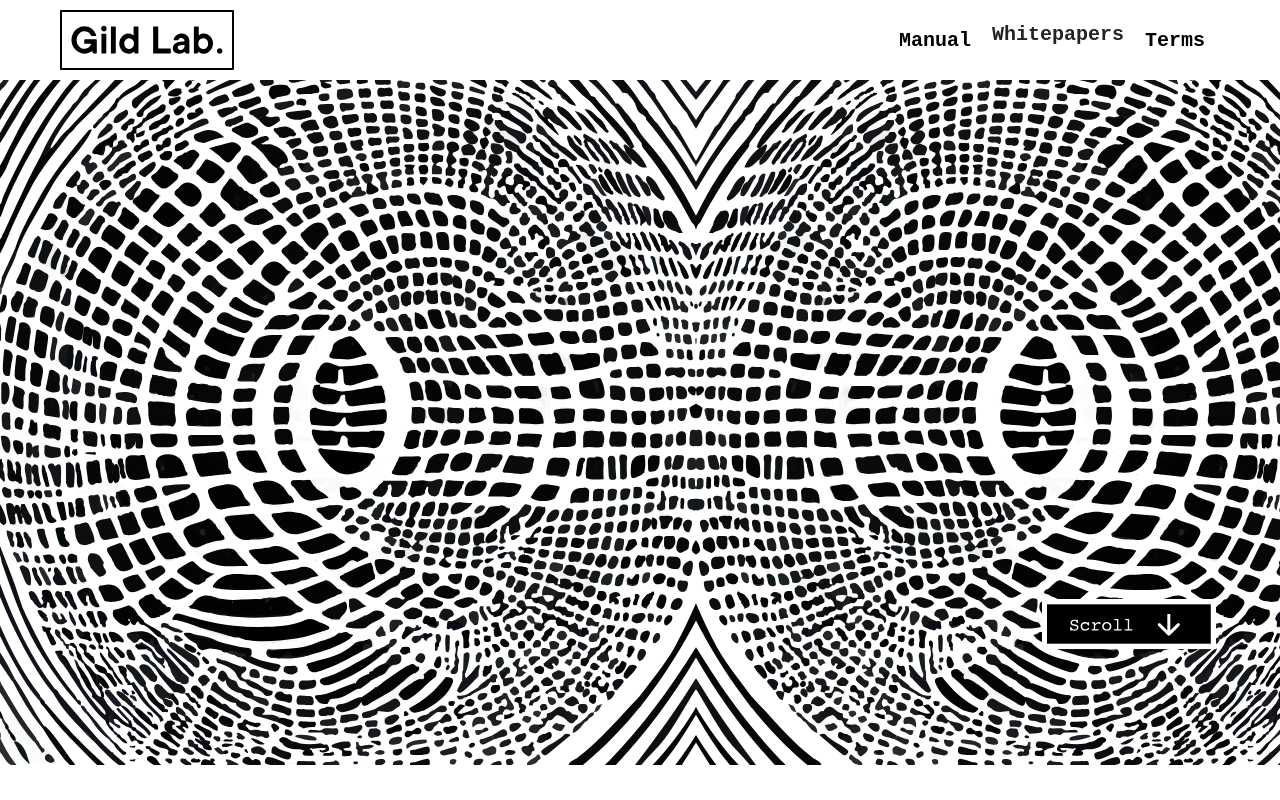
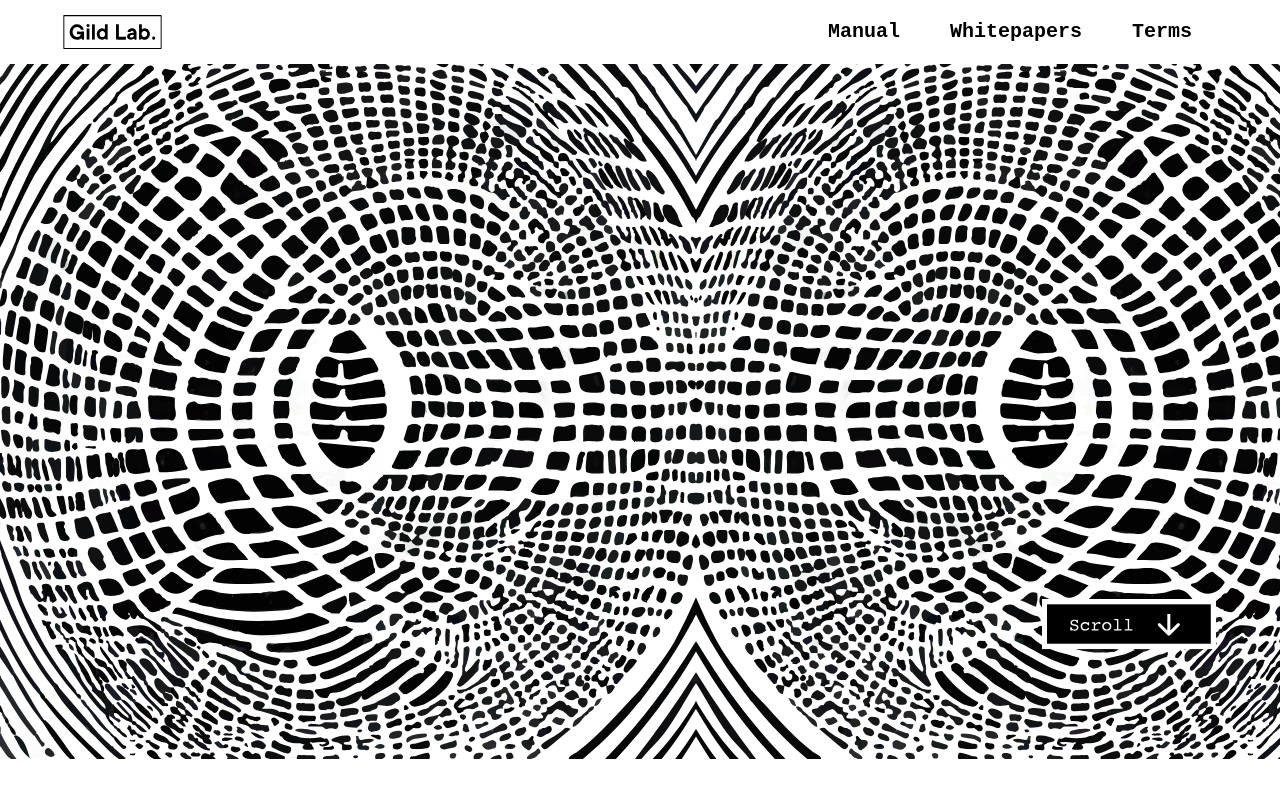
Before and after one commit to Gild-Lab/gildlab-website, a SvelteKit app: page / in a window 1280 px wide. Shown: the top 800 px of the page. Built offline with nearby package versions, Linux system fonts and the light colour scheme; a web font is replaced by a local one.

Commit message:
Dropdown and header styles

```diff
--- a/src/components/Dropdown.svelte
+++ b/src/components/Dropdown.svelte
@@ -5,6 +5,10 @@
 
     let dropdown;
     let dropdownHidden = true;
+
+    function handleNavItemClick() {
+        dropdownHidden = true
+    }
 
     function toggleDropdown() {
         dropdownHidden = !dropdownHidden
@@ -35,16 +39,16 @@
 
 </script>
 <div class="dropdown-container" on:click_outside={handleClickOutside} use:clickOutside>
-  <button data-dropdown-toggle="dropdown" on:click={()=>toggleDropdown()}
+  <div data-dropdown-toggle="dropdown" on:click={()=>toggleDropdown()}
           class="dropdown bg-white" type="button">
     <span>{triggerLabel}</span>
-  </button>
+  </div>
   <!-- Dropdown menu -->
   <div id="dropdown" class="absolute top-10 drop-menu" class:hidden={dropdownHidden} bind:this={dropdown}>
     <ul class="dropdown-items" aria-labelledby="dropdownDefaultButton">
       {#each items as item}
-        <li class="list-item cursor-pointer" class:active={path===item.path}>
-          <a href={item.path}>{item.label}</a>
+        <li class="list-item cursor-pointer" class:active={path===item.path} on:click={()=>handleNavItemClick()}>
+          <a   href={item.path}>{item.label}</a>
         </li>
       {/each}
     </ul>
@@ -52,6 +56,14 @@
 </div>
 
 <style>
+
+    .dropdown-container, .dropdown{
+        height: 100%;
+    }
+    .dropdown:hover{
+        box-shadow: inset 0 -6px 0 #DCDCDC;
+        background: none;
+    }
 
     .dropdown {
         border: none;
@@ -70,7 +82,10 @@
         list-style-type: none;
         padding: 0;
         width: max-content;
-        top: 5.5rem;
+        top: 6.3rem;
+        border-bottom: 2px solid #DCDCDC;
+        border-left: 2px solid #DCDCDC;
+        border-right: 2px solid #DCDCDC;
     }
 
     .list-item {
--- a/src/routes/+layout.svelte
+++ b/src/routes/+layout.svelte
@@ -32,20 +32,17 @@
         return txtArr.join(' ').replace("-", " ")
     }
 
-    let isPdfOpen = false;
     let scrolled = false;
-
-    $: path && (isPdfOpen = path !== "/")
 
     let y;
 
     $: y && (scrolled = y > 10)
 
     let whitePapers = [
-        {path:"/whitepaper-1/", label:"Whitepaper 1"},
-        {path:"/whitepaper-2/", label:"Whitepaper 2"},
-        {path:"/whitepaper-3/", label:"Whitepaper 3"},
-        {path:"/whitepaper-4/", label:"Whitepaper 4"},
+        {path: "/whitepaper-1/", label: "Whitepaper 1"},
+        {path: "/whitepaper-2/", label: "Whitepaper 2"},
+        {path: "/whitepaper-3/", label: "Whitepaper 3"},
+        {path: "/whitepaper-4/", label: "Whitepaper 4"},
     ]
 
 </script>
@@ -54,27 +51,20 @@
 {#if ($navOpen)}
   <div class="overlay"></div>
 {/if}
-<div class={isPdfOpen || scrolled? "header pt-3 pb-3" : "header" }>
-  <div class="logo">
-    <a class="" href="/">
-      <img src={gildlab_logo} alt="gildlab" loading="lazy"/>
-    </a>
-  </div>
-  <div class={isPdfOpen || scrolled? "header-text header-text-hidden": "header-text" } id="header-text">
-    <span class="fw-700">Welcome to Gild Lab</span>
-    <span>We are a software provider for ESG assets.</span>
-  </div>
-
+<div class="header">
+  <a class="" href="/">
+    <img src={gildlab_logo} class="logo" alt="gildlab" loading="lazy"/>
+  </a>
   <div class="navigation breakpoint-1">
-    <ul class="nav">
+    <ul>
+      <li class="nav-item" class:active={path==='/manual/'}>
+        <a class="" href="/manual" > Manual</a>
+      </li>
       <li class="nav-item">
-        <a class="nav-link" href="/manual" class:active={path==='/manual/'}> Manual</a>
-      </li>
-      <li>
         <Dropdown items={whitePapers} triggerLabel="Whitepapers" {path}/>
       </li>
-      <li class="nav-item">
-        <a class="nav-link" href="/terms" class:active={path==='/terms/'}> Terms</a>
+      <li class="nav-item" class:active={path==='/terms/'}>
+        <a class="" href="/terms" > Terms</a>
       </li>
     </ul>
   </div>
@@ -149,7 +139,7 @@
   </div>
 
 </div>
-<div class={ scrolled || isPdfOpen ? "content content-short" : "content content-tall" }>
+<div class="content">
   <slot></slot>
 </div>
 
@@ -173,15 +163,15 @@
     }
 
     .logo {
-        width: 174px;
-        height: 60px;
+        width: 99px;
+        height: 34px;
     }
 
     .header {
         display: flex;
         justify-content: space-between;
         align-items: center;
-        padding: 60px;
+        padding: 15px 63px;
         position: fixed;
         top: 0;
         width: 100%;
@@ -190,44 +180,31 @@
         transition: 0.3s;
     }
 
-    .content-tall {
-        margin-top: 180px;
-        transition: 0.5s;
+    .content {
+        margin-top: 64px;
     }
 
-    .content-short {
-        margin-top: 70px;
-        transition: 0.5s;
+    .navigation ul{
+        display: flex;
+        list-style-type: none;
+        margin:0
     }
 
     .navigation a {
-        padding-left: 15px;
-        padding-right: 15px;
         text-decoration: none;
         line-height: 23px;
         color: #000000;
     }
 
-    .header-text {
-        display: flex;
-        flex-direction: column;
-        font-size: 20px;
-        transition: opacity 0.3s linear;
-        opacity: 1;
-    }
-
-    .header-text-hidden {
-        opacity: 0;
-        transition: opacity 0.3s linear;
-    }
 
     .nav-item, .dropdown-item {
         font-size: 20px;
         color: #000000;
-        line-height: 15px
+       margin-left: 25px;
+       margin-right: 25px;
     }
 
-    .navigation .nav-link:hover {
+    .navigation .nav-item:hover {
         box-shadow: inset 0 -6px 0 #DCDCDC;
         background: none;
     }
@@ -241,7 +218,7 @@
         font-weight: 700;
     }
 
-    .navigation .active {
+    .navigation .nav-item.active {
         box-shadow: inset 0 -6px 0 #E8AF55;
     }
 
@@ -301,14 +278,6 @@
 
         .burger {
             display: block;
-        }
-
-        .header-text {
-            display: none;
-        }
-
-        .content-tall {
-            margin-top: 70px;
         }
 
         .navigation {
```
